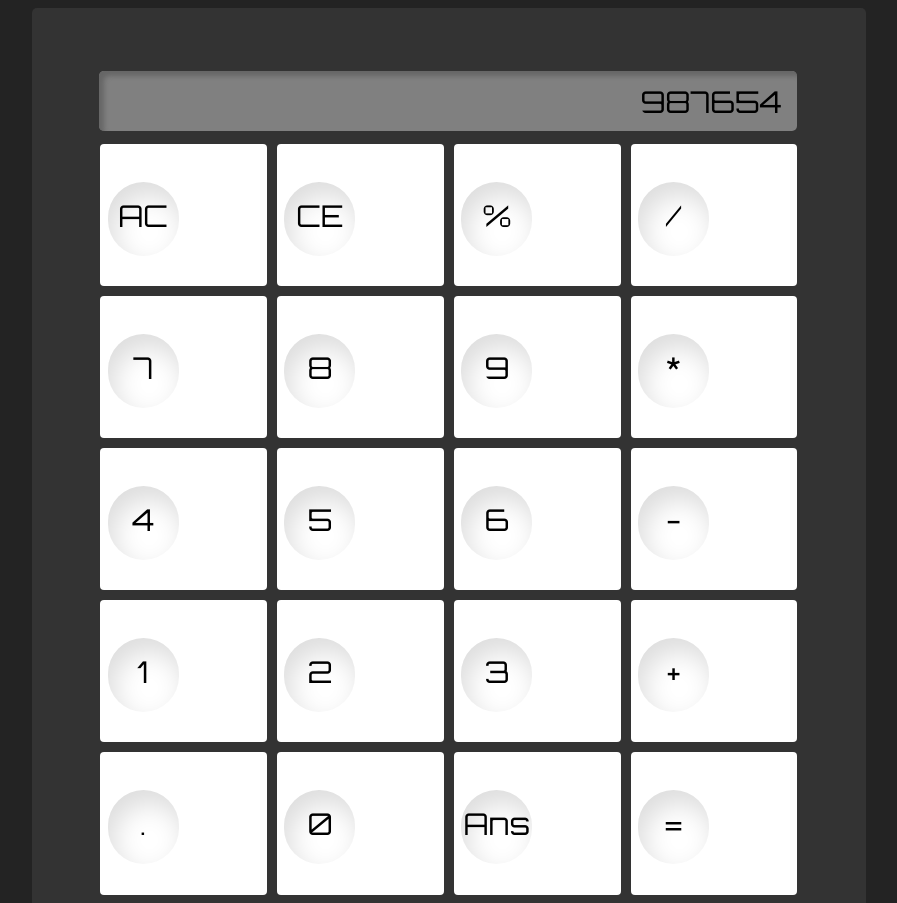
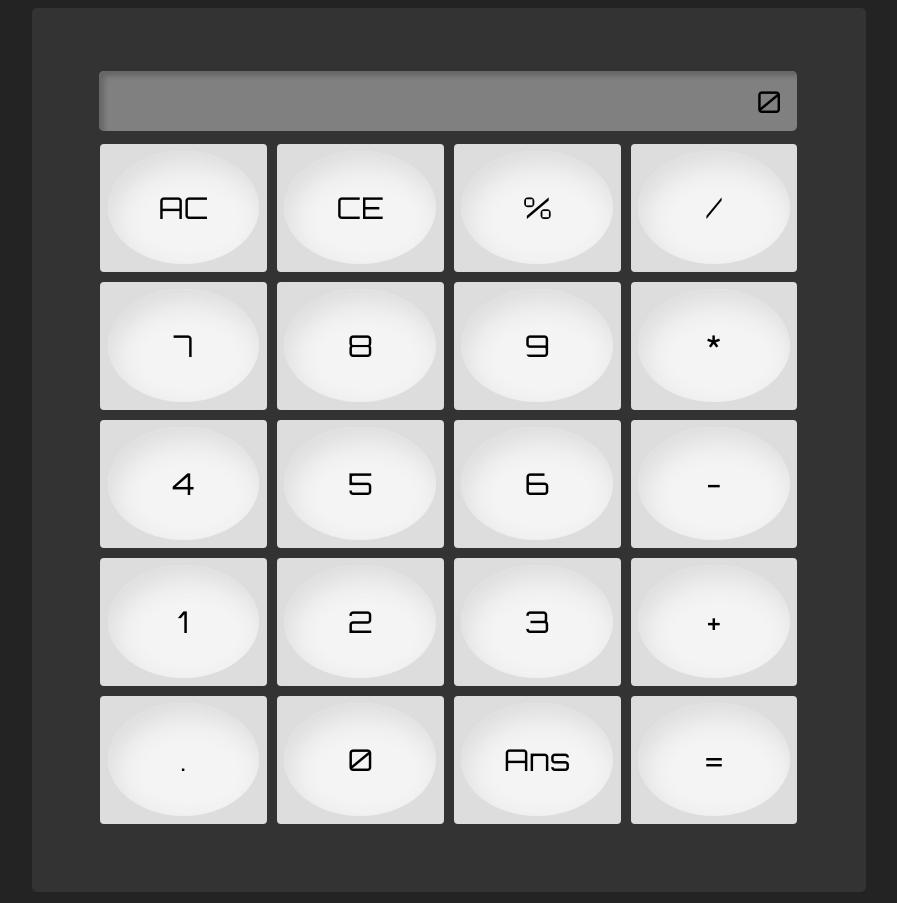
Before and after one commit to raavin/calculator, a plain HTML site: page index.html in a window 1280 px wide. Shown: the top 903 px of the page, without its empty margins (191-1088 px from the left). Drawn offline with nearby package versions, Linux system fonts and the light colour scheme.

Commit message:
Working. need to ensure funtionality is same as real calculator

```diff
--- a/index.html
+++ b/index.html
@@ -6,33 +6,37 @@
 	<title>Calculator</title>
 	<link href='https://fonts.googleapis.com/css?family=Orbitron:400,700' rel='stylesheet' type='text/css'>
 	<link rel="stylesheet" href="style.css">
+	<script src=
+    "https://ajax.googleapis.com/ajax/libs/jquery/1.12.4/jquery.min.js">
+    </script>
+	<script src="javascript.js"></script>
 </head>
 <body>
 <div class="container">
 	<div class="result-box">
-		<div class="result-output">987654</div>
+		<div class="result-output">0</div>
 	</div>
 	<div>
-		<div class="button"><div class="indent">AC</div></div>
-		<div class="button"><div class="indent">CE</div></div>
-		<div class="button"><div class="indent">%</div></div>
-		<div class="button"><div class="indent">/</div></div>
-		<div class="button"><div class="indent">7</div></div>
-		<div class="button"><div class="indent">8</div></div>
-		<div class="button"><div class="indent">9</div></div>
-		<div class="button"><div class="indent">*</div></div>
-		<div class="button"><div class="indent">4</div></div>
-		<div class="button"><div class="indent">5</div></div>
-		<div class="button"><div class="indent">6</div></div>
-		<div class="button"><div class="indent">-</div></div>
-		<div class="button"><div class="indent">1</div></div>
-		<div class="button"><div class="indent">2</div></div>
-		<div class="button"><div class="indent">3</div></div>
-		<div class="button"><div class="indent">+</div></div>
-		<div class="button"><div class="indent">.</div></div>
-		<div class="button"><div class="indent">0</div></div>
-		<div class="button"><div class="indent">Ans</div></div>
-		<div class="button"><div class="indent">=</div></div>
+		<div class="button" id="ac"><div class="indent">AC</div><div style="display: block; clear: both;"></div></div>
+		<div class="button" id="ce"><div class="indent">CE</div></div>
+		<div class="button" id="percent"><div class="indent">%</div></div>
+		<div class="button" id="divide"><div class="indent">/</div></div>
+		<div class="button" id="seven"><div class="indent">7</div></div>
+		<div class="button" id="eight"><div class="indent">8</div></div>
+		<div class="button" id="nine"><div class="indent">9</div></div>
+		<div class="button" id="multiply"><div class="indent">*</div></div>
+		<div class="button" id="four"><div class="indent">4</div></div>
+		<div class="button" id="five"><div class="indent">5</div></div>
+		<div class="button" id="six"><div class="indent">6</div></div>
+		<div class="button" id="minus"><div class="indent">-</div></div>
+		<div class="button" id="one"><div class="indent">1</div></div>
+		<div class="button" id="two"><div class="indent">2</div></div>
+		<div class="button" id="three"><div class="indent">3</div></div>
+		<div class="button" id="plus"><div class="indent">+</div></div>
+		<div class="button" id="period"><div class="indent">.</div></div>
+		<div class="button" id="zero"><div class="indent">0</div></div>
+		<div class="button" id="ans"><div class="indent">Ans</div></div>
+		<div class="button" id="equal"><div class="indent">=</div></div>
 		<div style="display: block; clear: both;"></div>
 	</div>
 
--- /dev/null
+++ b/javascript.js
@@ -0,0 +1,52 @@
+jQuery(document).ready(function($) {
+	console.log("test");
+
+	var calcKeys = [
+	"percent", "divide",
+	"seven", "eight", "nine", "multiply",
+	"four", "five", "six", "minus",
+	"one", "two", "three", "plus",
+	"period", "zero"
+	]
+	var calcValues = [
+	"/100*", "/",
+	"7", "8", "9", "*",
+	"4", "5", "6", "-",
+	"1", "2", "3", "+",
+	".", "0"
+	]
+	var current = []
+	var ans = 0
+	calcKeys.forEach( function(element, index) {
+
+		$( "#" + element.toString() ).click(function() {
+			console.log(calcValues[index]);
+	  		//console.log(element);
+	  		current.push(calcValues[index]);
+	  		$(".result-output").html(current)
+		});
+	});
+
+	$( "#ac" ).click(function() {
+
+			ans = eval(current.join(""));
+			current = [];
+			console.log(current + ": value");
+	  		$(".result-output").html(0);
+	});
+
+	$( "#ce" ).click(function() {
+	  		current.pop();
+	  		$(".result-output").html(current);
+	});
+
+	$( "#equal" ).click(function() {
+	  		$(".result-output").html(eval(current.join("")));
+	});
+
+	$( "#ans" ).click(function() {
+			current.push(ans);
+	  		$(".result-output").html(eval(current.join("")));
+	});
+
+});
--- a/style.css
+++ b/style.css
@@ -1,34 +1,34 @@
-body{
+body {
   background-color: #232323;
   font-family: 'Orbitron', sans-serif;
 }
 
-.container{
+.container {
   background-color: #333333;
   max-width: 60%;
-
-    margin: 0 auto; /*Centre div*/
+  margin: 0 auto;
+  /*Centre div*/
   padding: 5% 1% 5% 5%;
   border-radius: 5px;
 }
 
-.button{
-	background-color: white;
+.button {
+  background-color: #ddd;
   width: 20%;
   height: 50%;
   margin: 0.66%;
   float: left;
-    padding: 7% 1% 7% 1%;
+  padding: 1% 1%;
   text-align: center;
   font-size: 30px;
   border-radius: 4px;
 }
+
 .button:hover{
-	border: 2px ease;
-	border-color: white;
+  background-color: #bbb;
 }
 
-.result-box{
+.result-box {
   background-color: gray;
   width: 92%;
   height: 60px;
@@ -38,7 +38,7 @@ body{
   box-shadow: inset 5px 5px 5px #666;
 }
 
-.result-output{
+.result-output {
   text-align: right;
   position: relative;
   bottom: -12px;
@@ -46,17 +46,9 @@ body{
   font-size: 30px;
 }
 
-.indent{
-	background-color: white;
-    width: 71px;
-    height: 59px;
-    border-radius: 40px;
+.indent {
+  background-color: #f4f4f4;
+  border-radius: 100%;
   box-shadow: inset 6px 13px 27px #ddd;
-    position: relative;
-    z-index: 100;
-    float: left;
-    margin-top: -15px;
-    margin-bottom: -23px;
-    padding-top: 15px;
-
+  padding: 25% 1%;
 }
```
Lines whose indentation alone changed are shown as unchanged.
